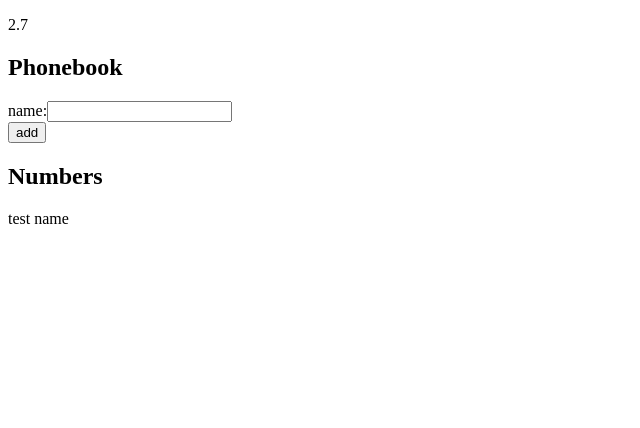
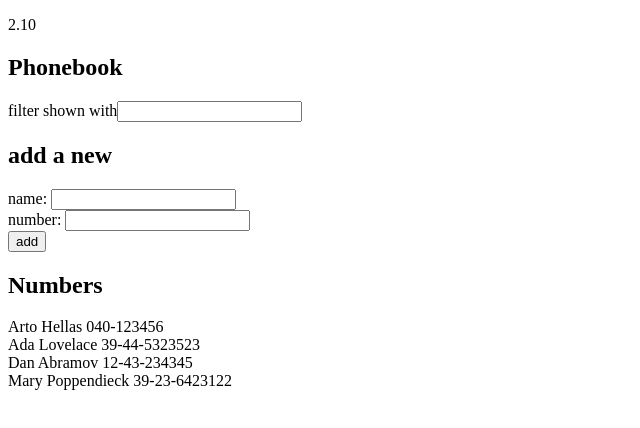
Before and after one commit to natkins23/phonebook, a React (Create React App) app: page / in a window 1280 px wide. Shown: the top 428 px of the page, without its empty margins (0-640 px from the left). Built offline with nearby package versions, Linux system fonts and the light colour scheme.

Commit message:
2.8/2.9 filter done

```diff
--- a/src/App.js
+++ b/src/App.js
@@ -1,32 +1,63 @@
 import React, { useState } from 'react'
 
-const Person = ({ name }) => {
+const Person = ({ name, number }) => {
   return (
     <>
-      <div> {name}</div>
+      <div>
+        {name} {number}
+      </div>
+    </>
+  )
+}
+
+const Header = ({ text }) => {
+  return (
+    <>
+      <h2>{text}</h2>
     </>
   )
 }
 
 const App = () => {
-  const [persons, setPersons] = useState([{ name: 'test name', id: 1 }])
+  const [persons, setPersons] = useState([
+    { name: 'Arto Hellas', number: '040-123456', id: 1 },
+    { name: 'Ada Lovelace', number: '39-44-5323523', id: 2 },
+    { name: 'Dan Abramov', number: '12-43-234345', id: 3 },
+    { name: 'Mary Poppendieck', number: '39-23-6423122', id: 4 },
+  ])
   const [newName, setNewName] = useState('')
+  const [newNumber, setNewNumber] = useState('')
+  const [newFilter, setNewFilter] = useState('')
+
+  const peopleToShow =
+    newFilter.length > 0
+      ? persons.filter((person) => person.name.includes(newFilter))
+      : persons
 
   const addPerson = (event) => {
     event.preventDefault()
-    if (nameExists) {
+    if (nameExists()) {
       return alert(`${newName} exists in phonebook`)
     }
     const personObject = {
       name: newName,
+      number: newNumber,
       id: persons.length + 1,
     }
     setPersons(persons.concat(personObject))
     setNewName('')
+    setNewNumber('')
   }
 
-  const handleInputChange = (event) => {
+  const handleNameInputChange = (event) => {
     setNewName(event.target.value)
+  }
+
+  const handleNumberInputChange = (event) => {
+    setNewNumber(event.target.value)
+  }
+  const handleFilterChange = (event) => {
+    setNewFilter(event.target.value)
   }
 
   const nameExists = () => {
@@ -35,12 +66,24 @@ const App = () => {
 
   return (
     <div>
-      <p>2.7</p>
-      <h2>Phonebook</h2>
+      <p>2.10</p>
+      <Header text='Phonebook' />
+      <div>
+        filter shown with
+        <input value={newFilter} onChange={handleFilterChange} />
+      </div>
+
+      <Header text='add a new' />
+
       <form>
         <div>
-          name:
-          <input value={newName} onChange={handleInputChange} />
+          <div>
+            name: <input value={newName} onChange={handleNameInputChange} />
+          </div>
+          <div>
+            number:{' '}
+            <input value={newNumber} onChange={handleNumberInputChange} />
+          </div>
         </div>
         <div>
           <button onClick={addPerson} type='submit'>
@@ -48,9 +91,9 @@ const App = () => {
           </button>
         </div>
       </form>
-      <h2>Numbers</h2>
-      {persons.map((person) => (
-        <Person key={person.id} name={person.name} />
+      <Header text='Numbers' />
+      {peopleToShow.map((person) => (
+        <Person key={person.id} name={person.name} number={person.number} />
       ))}
     </div>
   )
```
